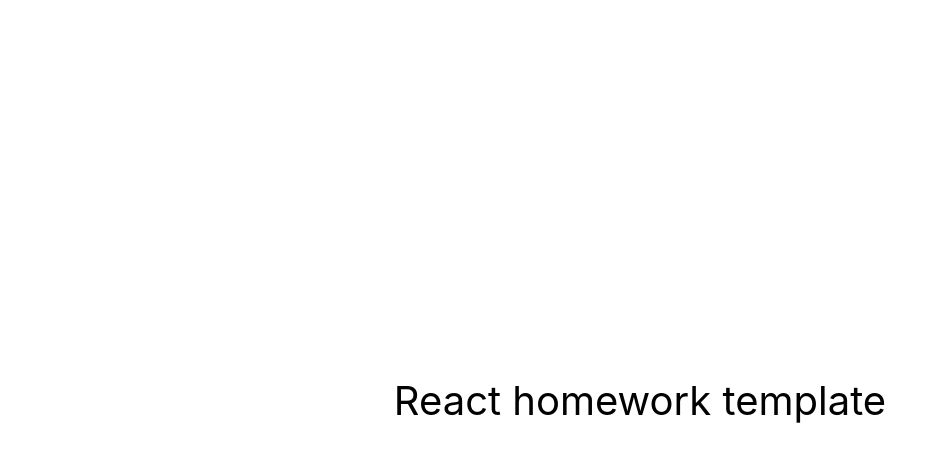
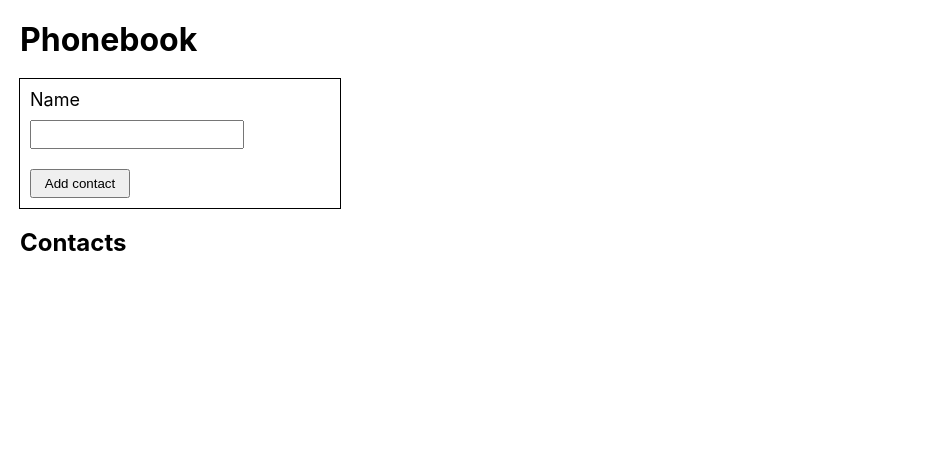
Before and after one commit to AlexRudnyk/goit-react-hw-02-phonebook, a React (Create React App) app: page / in a window 1280 px wide. Shown: the top 462 px of the page, without its empty margins (0-928 px from the left). Built offline with nearby package versions, Linux system fonts and the light colour scheme.

Commit message:
Makes first App markup

```diff
--- a/package.json
+++ b/package.json
@@ -7,9 +7,11 @@
     "@testing-library/jest-dom": "^5.16.3",
     "@testing-library/react": "^12.1.4",
     "@testing-library/user-event": "^13.5.0",
+    "prop-types": "^15.8.1",
     "react": "^18.1.0",
     "react-dom": "^18.1.0",
     "react-scripts": "5.0.1",
+    "styled-components": "^5.3.6",
     "web-vitals": "^2.1.3"
   },
   "scripts": {
--- a/src/components/App.jsx
+++ b/src/components/App.jsx
@@ -1,16 +1,18 @@
-export const App = () => {
-  return (
-    <div
-      style={{
-        height: '100vh',
-        display: 'flex',
-        justifyContent: 'center',
-        alignItems: 'center',
-        fontSize: 40,
-        color: '#010101'
-      }}
-    >
-      React homework template
-    </div>
-  );
-};
+import React, { Component } from 'react';
+import ContactForm from './contactForm';
+import { AppTitle, Container } from './App.styled';
+
+class App extends Component {
+  render() {
+    return (
+      <Container>
+        <AppTitle>Phonebook</AppTitle>
+        <ContactForm />
+        <h2>Contacts</h2>
+        <ul></ul>
+      </Container>
+    );
+  }
+}
+
+export default App;
--- /dev/null
+++ b/src/components/App.styled.jsx
@@ -0,0 +1,9 @@
+import styled from 'styled-components';
+
+export const Container = styled.div`
+  padding: 20px;
+`;
+
+export const AppTitle = styled.h1`
+  margin-bottom: 20px;
+`;
--- /dev/null
+++ b/src/components/contactForm/ContactForm.jsx
@@ -0,0 +1,23 @@
+import React, { Component } from 'react';
+// import PropTypes from 'prop-types';
+import { Form, FormLabel, FormInput, FormBtn } from './ContactForm.styled';
+
+class ContactForm extends Component {
+  render() {
+    return (
+      <Form>
+        <FormLabel>Name</FormLabel>
+        <FormInput
+          type="text"
+          name="name"
+          pattern="^[a-zA-Zа-яА-Я]+(([' -][a-zA-Zа-яА-Я ])?[a-zA-Zа-яА-Я]*)*$"
+          title="Name may contain only letters, apostrophe, dash and spaces. For example Adrian, Jacob Mercer, Charles de Batz de Castelmore d'Artagnan"
+          required
+        />
+        <FormBtn type="submit">Add contact</FormBtn>
+      </Form>
+    );
+  }
+}
+
+export default ContactForm;
--- /dev/null
+++ b/src/components/contactForm/ContactForm.styled.jsx
@@ -0,0 +1,26 @@
+import styled from 'styled-components';
+
+export const Form = styled.form`
+  display: flex;
+  flex-direction: column;
+  outline: 1px solid black;
+  width: 300px;
+  padding: 10px;
+  margin-bottom: 20px;
+`;
+
+export const FormLabel = styled.label`
+  font-size: 18px;
+  margin-bottom: 10px;
+`;
+
+export const FormInput = styled.input`
+  width: 200px;
+  margin-bottom: 20px;
+  padding: 5px;
+`;
+
+export const FormBtn = styled.button`
+  width: 100px;
+  padding: 5px;
+`;
--- /dev/null
+++ b/src/components/contactForm/index.js
@@ -0,0 +1 @@
+export { default } from './ContactForm';
--- a/src/index.css
+++ b/src/index.css
@@ -13,3 +13,25 @@
   font-family: source-code-pro, Menlo, Monaco, Consolas, 'Courier New',
     monospace;
 }
+
+p,
+h1,
+h2,
+h3,
+h4,
+h5,
+h6 {
+  margin-top: 0;
+  margin-bottom: 0;
+}
+
+ul {
+  margin-top: 0;
+  margin-bottom: 0;
+  padding-left: 0;
+  list-style: none;
+}
+
+a {
+  text-decoration: none;
+}
--- a/src/index.js
+++ b/src/index.js
@@ -1,6 +1,6 @@
 import React from 'react';
 import ReactDOM from 'react-dom/client';
-import { App } from 'components/App';
+import App from 'components/App';
 import './index.css';
 
 ReactDOM.createRoot(document.getElementById('root')).render(
```
Also changed, not shown: 1 other file (tests, documents, lock files or other folders).
